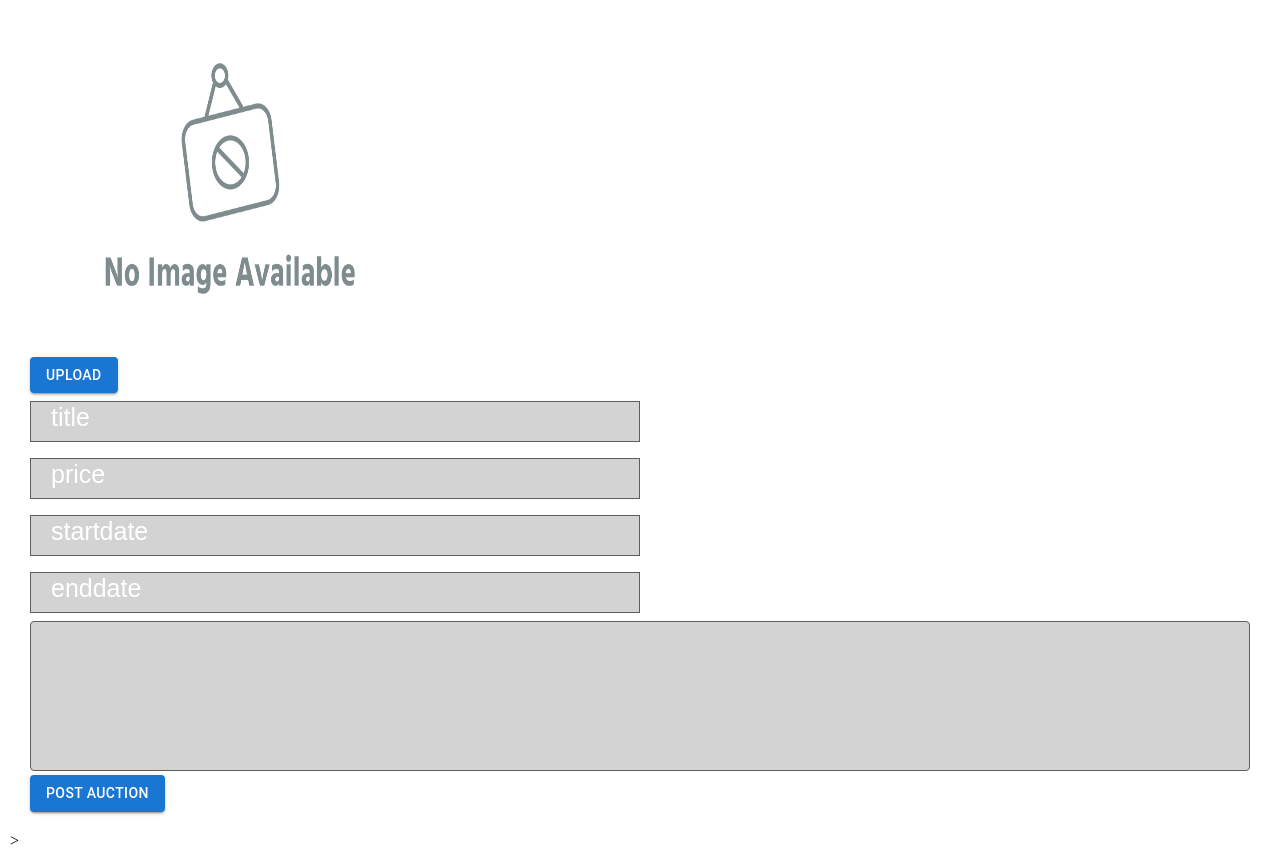
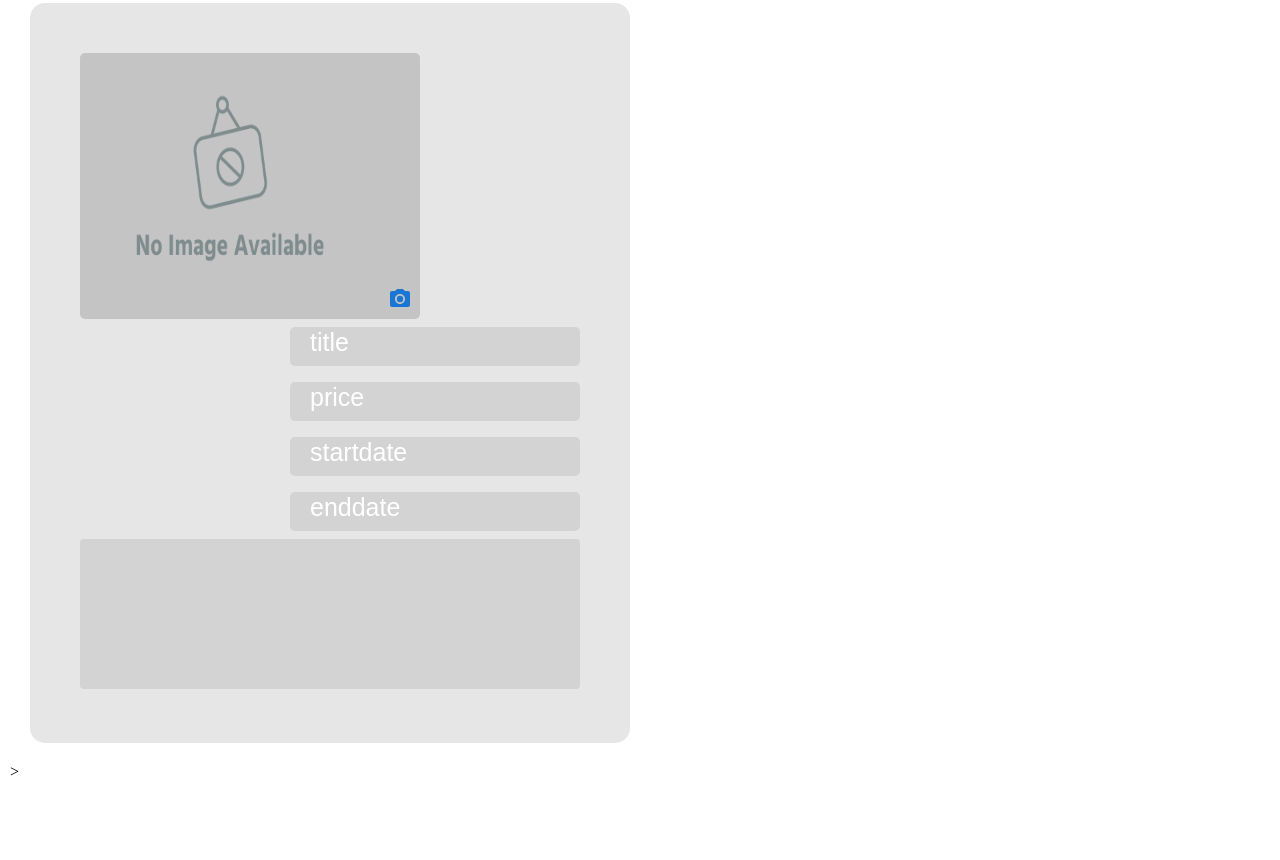
Before and after one commit to Liam5305/AuctionIT_HonoursProject, a React app: page /#/sell in a window 1280 px wide. Shown: the part 145-1005 px from the top of the page. After the commit the page ends 936 px from the top, so only its background shows below. Built offline with nearby package versions, Linux system fonts and the light colour scheme.

Commit message:
Updated SellPage Component
Revamped SellPage to fit more with Figma Mock

```diff
--- /dev/null
+++ b/src/components/SellItems.js
@@ -0,0 +1,42 @@
+import React from "react";
+import noImg from "../imgs/Image_not_available.png";
+import { styled } from '@mui/material/styles';
+import PhotoCamera from '@mui/icons-material/PhotoCamera';
+import IconButton from '@mui/material/IconButton';
+
+function SellPage() {
+
+    const Input = styled('input')({
+        display: 'none',
+      });
+
+    return (
+        <div className="sellitems-box">
+            <div className="sellitems-page">
+                <img src={noImg} alt="No Image Available" width="300" height="250"></img>
+                <label htmlFor="icon-button-file">
+                    <Input accept="image/*" id="icon-button-file" type="file" />
+                    <IconButton color="primary" aria-label="upload picture" component="span">
+                        <PhotoCamera />
+                    </IconButton>
+                </label>
+            </div>
+
+            <div className="sell-settings">
+                <form>
+                    <input type="text" id="title" placeholder="title"></input>
+                    <br />
+                    <input type="text" id="price" placeholder="price"></input>
+                    <br />
+                    <input type="text" id="startdate" placeholder="startdate"></input>
+                    <br />
+                    <input type="text" id="enddate" placeholder="enddate"></input>
+                    <br />
+                    <textarea></textarea>
+                </form>
+            </div>
+        </div>
+    )
+}
+
+export default SellPage;
--- a/src/components/pages/Sell.js
+++ b/src/components/pages/Sell.js
@@ -1,66 +1,14 @@
-import React, { useState } from "react";
-
-import noImg from "../../imgs/Image_not_available.png"
-
-import Button from "@mui/material/Button";
-import Box from "@mui/material/Box";
-import Stack from '@mui/material/Stack';
-import { styled } from '@mui/material/styles';
-
-
-const Input = styled('input')({
-    display: 'none',
-});
+import React from "react";
+import SellItems from "../SellItems";
 
 function SellPage() {
-
-    const [list, setList] = useState([]);
-
-    function AddData() {
-        const items = list;
-        setList([...items, `item-${items.length}`]);
-    };
-
     return (
-        <div className="sell-items">
-            <form>
-                <img src={noImg} alt="No Image" width="400" height="350" ></img>
-                <Box style={{ display: "flex", justifyContent: "left", flexWrap: "wrap", listStyle: "none" }}>
-                    <Stack>
-                        <label htmlFor="contained-button-file">
-                            <Input accept="image/*" id="contained-button-file" multiple type="file" />
-                            <Button variant="contained" component="span">Upload</Button>
-                        </label>
-                    </Stack>
-                </Box>
-                <div className="sell-settings">
-                    <form>
-                        <input type="text" id="title" placeholder="title"></input>
-                        <br />
-                        <input type="text" id="price" placeholder="price"></input>
-                        <br />
-                        <input type="text" id="startdate" placeholder="startdate"></input>
-                        <br />
-                        <input type="text" id="enddate" placeholder="enddate"></input>
-                        <br />
-                        <textarea></textarea>
-                    </form>
-                </div>
-            </form>
-            <div className="auction-viewer">
-                <Box id="sellButtons">
-                    {/* <div id="auctionBtns">
-                        <Button variant="contained">My Auctions</Button>
-                        <Button variant="contained">Completed Auctions</Button>
-                        <Button variant="contained">Expired Auctions</Button>
-                    </div> */}
-                    <div id="postBtn">
-                        <Button variant="contained" onClick={AddData} >Post Auction</Button>
-                    </div>
-                </Box>
+        <div>
+            <div className="sellitemsPage">
+                <SellItems />
             </div>
         </div>
-    );
+    )
 }
 
 export default SellPage;
--- a/src/index.css
+++ b/src/index.css
@@ -98,13 +98,46 @@ ul.header li a {
     margin-bottom: 10px;
   }
 
+.sellitems-box {
+    background-color: #E6E6E6;
+    padding: 50px 50px 50px 50px;
+    border-radius: 15px;
+    width: 500px;
+}
+
+.sellitems-page {
+    background-color: #C4C4C4;
+    display: table;
+    border-radius: 5px;
+}
+
 .sell-settings input {
     width: 50%;
     padding: 12px 20px;
     margin: 8px 0;
+    border: none;
+    background-color: lightgrey;
+    border-radius: 5px;
+    float: right;
+    position: relative;
+}
+
+.sell-settings textarea {
+    width: 100%;
+    height: 150px;
+    padding: 12px 20px;
     box-sizing: border-box;
-    border: 0.3px solid rgb(94, 92, 92);
+    border: 2px solid #ccc;
+    border-radius: 4px;
+    background-color: #f8f8f8;
+    font-size: 16px;
+    resize: none;
+    border: none;
     background-color: lightgrey;
+}
+
+.sell-settings textarea[type=text]:focus {
+    background-color: rgb(129, 127, 127);
 }
 
 .sell-settings input[type=text]:focus {
@@ -115,24 +148,6 @@ ul.header li a {
     font-size: 25px;
     align-content: center;
     color: white;
-}
-
-textarea {
-    width: 100%;
-    height: 150px;
-    padding: 12px 20px;
-    box-sizing: border-box;
-    border: 2px solid #ccc;
-    border-radius: 4px;
-    background-color: #f8f8f8;
-    font-size: 16px;
-    resize: none;
-    border: 0.3px solid rgb(94, 92, 92);
-    background-color: lightgrey;
-}
-
-textarea[type=text]:focus {
-    background-color: rgb(129, 127, 127);
 }
 
 .register-form {
```
